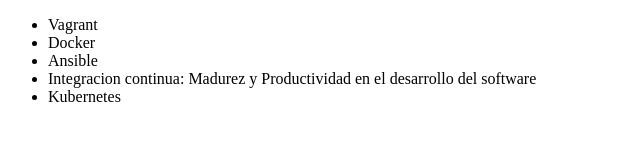
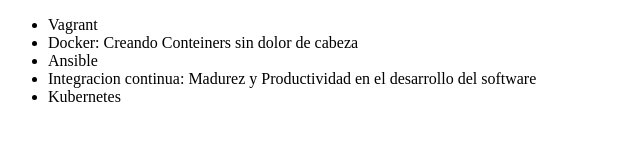
Before and after one commit to Skolguear/alura_git, a plain HTML site: page index.html in a window 1280 px wide. Shown: the whole page, without its empty margins (0-640 px from the left). Drawn offline with Linux system fonts and the light colour scheme.

Commit message:
Actualizando nombre del curso de Docker

```diff
--- a/index.html
+++ b/index.html
@@ -7,7 +7,7 @@
 <body>
     <ul>
         <li> Vagrant </li>
-        <li> Docker </li>
+        <li> Docker: Creando Conteiners sin dolor de cabeza </li>
         <li> Ansible </li>
         <li> Integracion continua: Madurez y Productividad en el desarrollo del software </li>
         <li> Kubernetes </li>
```
